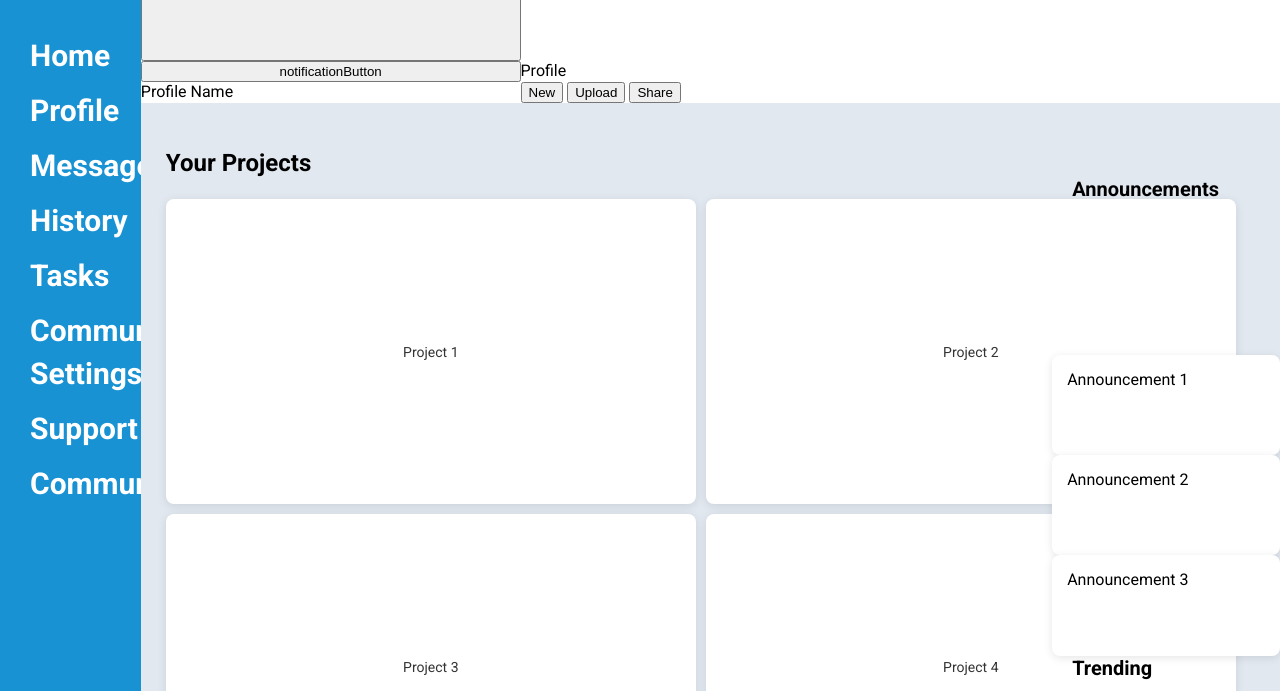
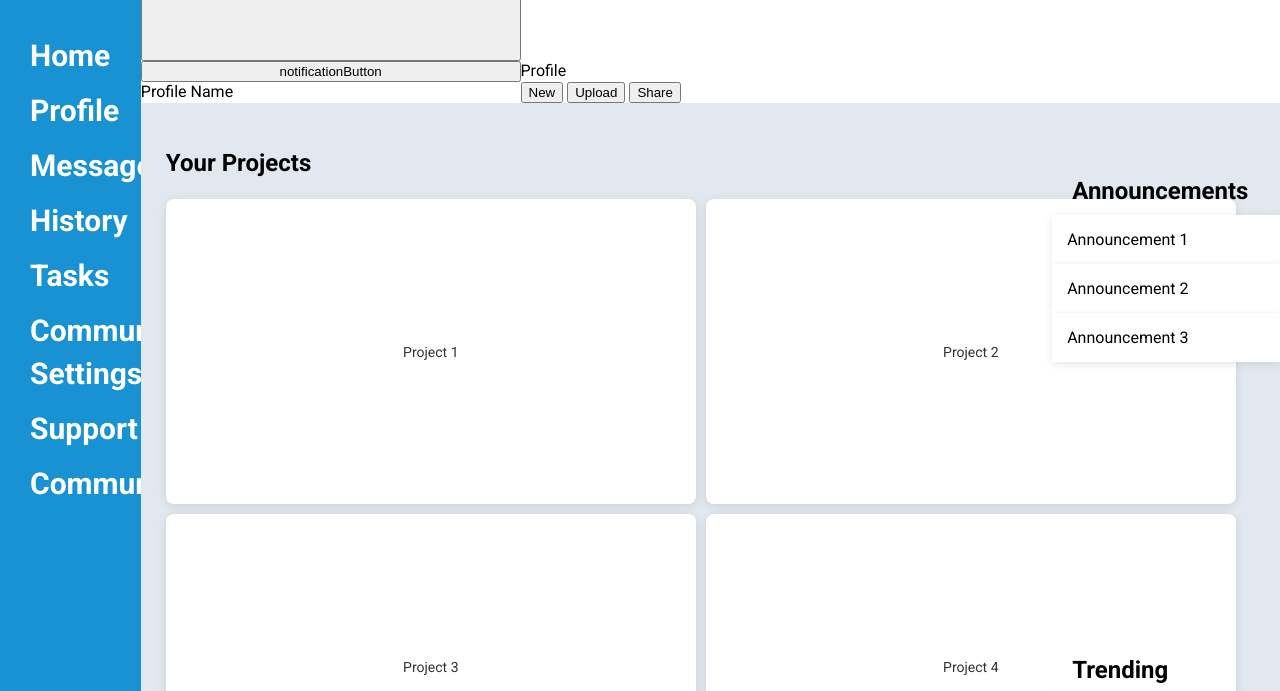
Before and after one commit to vincentcomfy/css_grid_test, a plain HTML site: page index.html in a window 1280 px wide. Shown: the part 97-788 px from the top of the page. Drawn offline with Linux system fonts and the light colour scheme.

Commit message:
fixed announcements and trending gap

```diff
--- a/styles.css
+++ b/styles.css
@@ -1,9 +1,9 @@
 body {
     display: grid;
-    grid-template-columns: 11% 89%;
-    grid-template-rows: 200px 1fr;
+    grid-template-columns: 11% 89%; /* Sidebar 11%, Main Content 89% */
+    grid-template-rows: 200px 1fr; /* Fixed header, flexible content area */
     height: 100vh;
-    font-family: 'Roboto';
+    font-family: 'Roboto', sans-serif;
     margin: 0;
 }
 
@@ -102,37 +102,34 @@ body {
     display: grid;
     grid-column: 2 / 3;  /* Constrain to the right column */
     grid-row: 2 / 3;  /* Place it in the second row */
-    gap: 0; /* No gap between sections */
+    gap: 0; /* Remove gap */
 }
 
 .announcements,
 .trending {
-    display: grid;
-    grid-template-columns: 1fr;  /* 1 column for the cards */
-    gap: 0;  /* No gap between title and cards */
-    padding: 0;  /* Remove padding around the sections */
+  display: flex;
+  flex-direction: column;
+  gap: 10px;
 }
 
 .announcements h2,
 .trending h2 {
-    font-size: 20px;
-    margin: 0;  /* Remove default margin */
-    padding: 0;  /* Remove default padding */
-    text-align: left;
-    padding-left: 20px;  /* Same padding as the projects title */
+  margin: 0;
+  padding: 0;
+  text-align: left;
+  padding-left: 20px;
 }
 
 .announcementBox,
 .trendingBox {
-    display: grid;
-    gap: 0;  /* No gap between the items */
-    padding: 0; /* No padding around the boxes */
+  display: grid;
+  gap: 0;
+  padding: 0;
 }
 
 .announcementItem,
 .trendingItem {
-    background-color: #fff;
-    padding: 15px;
-    border-radius: 8px;
-    box-shadow: 0 2px 8px rgba(0, 0, 0, 0.1);
+  background-color: #fff;
+  padding: 15px;
+  box-shadow: 0 2px 8px rgba(0, 0, 0, 0.1);
 }
```
